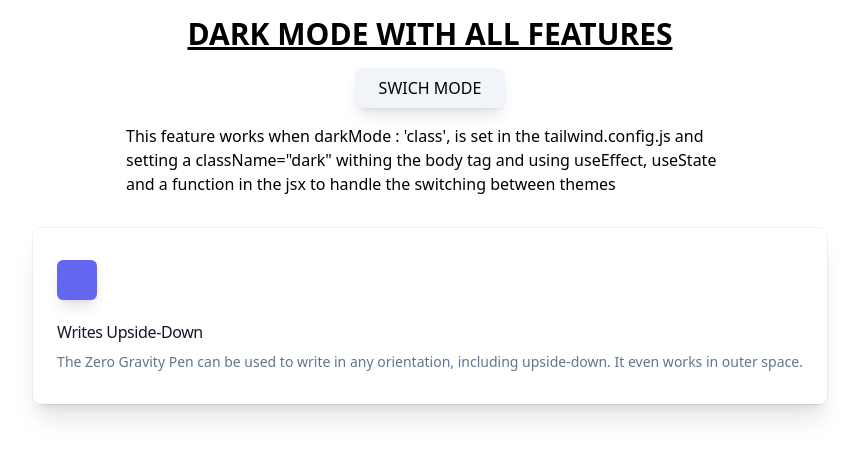
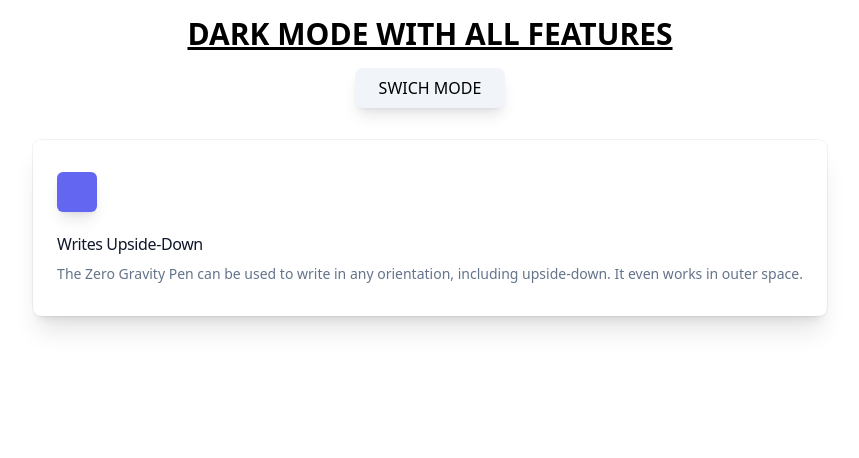
Before and after one commit to elvisowusu/Tailwindcss-tutorial-, a React (Vite) app: page / in a window 1280 px wide. Shown: the top 458 px of the page, without its empty margins (210-1069 px from the left). Built offline with nearby package versions, Linux system fonts and the light colour scheme.

Commit message:
End of Dark Mode tutorial

```diff
--- a/src/Components/DarkMode/DarkModeAllFeatures.jsx
+++ b/src/Components/DarkMode/DarkModeAllFeatures.jsx
@@ -39,13 +39,6 @@ export default function DarkModeAllFeatures() {
       >
         SWICH MODE
       </button>
-
-      <p className="w-[38rem] dark:text-slate-200 mt-4">
-        This feature works when darkMode : 'class', is set in the
-        tailwind.config.js and setting a className="dark" withing the body tag
-        and using useEffect, useState and a function in the jsx to handle the
-        switching between themes
-      </p>
       <div class="mt-8 bg-white dark:bg-slate-800 rounded-lg px-6 py-8 ring-1 ring-slate-900/5 shadow-xl">
         <div>
           <span class="inline-flex items-center justify-center p-2 bg-indigo-500 rounded-md shadow-lg">
```
